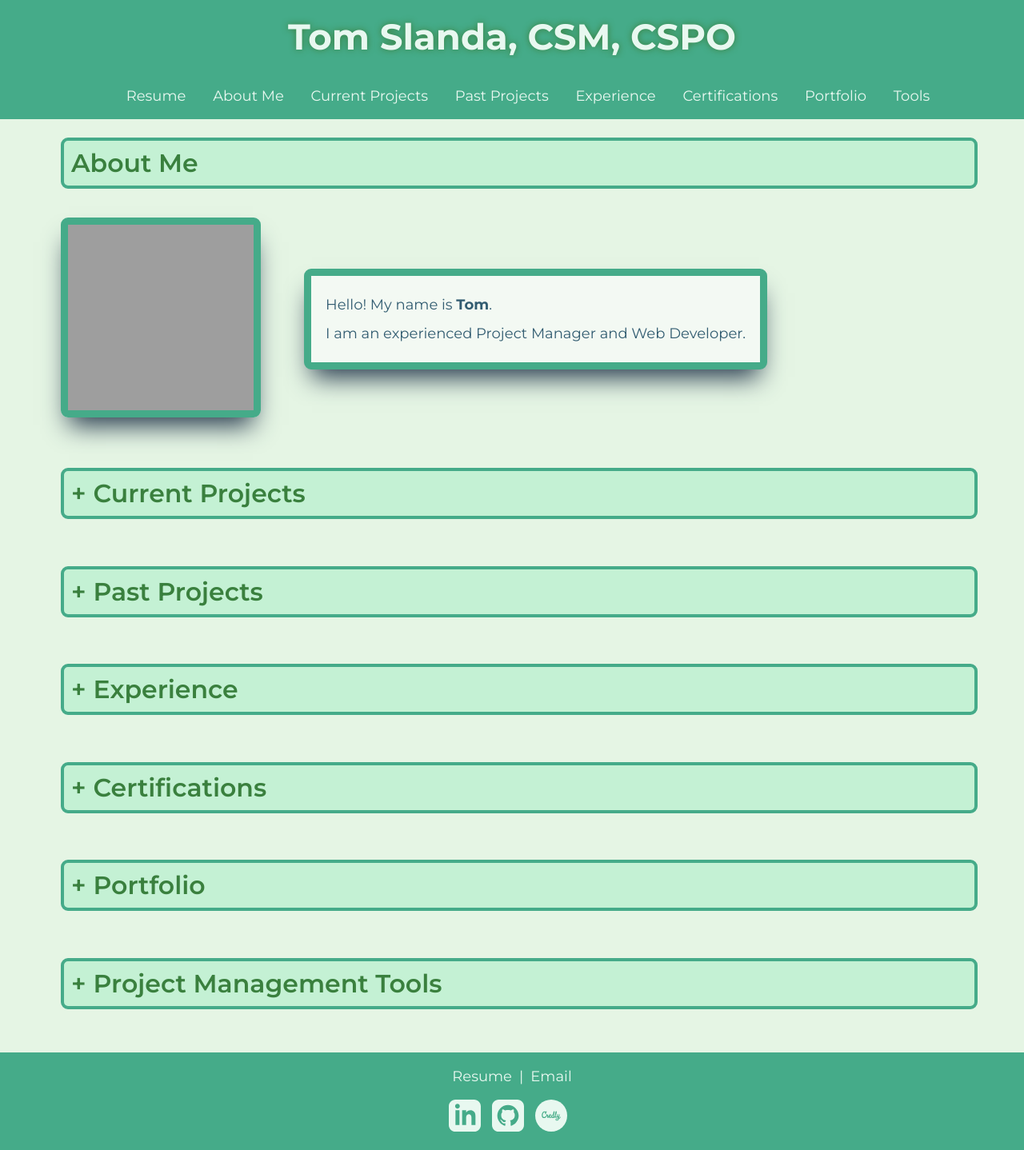
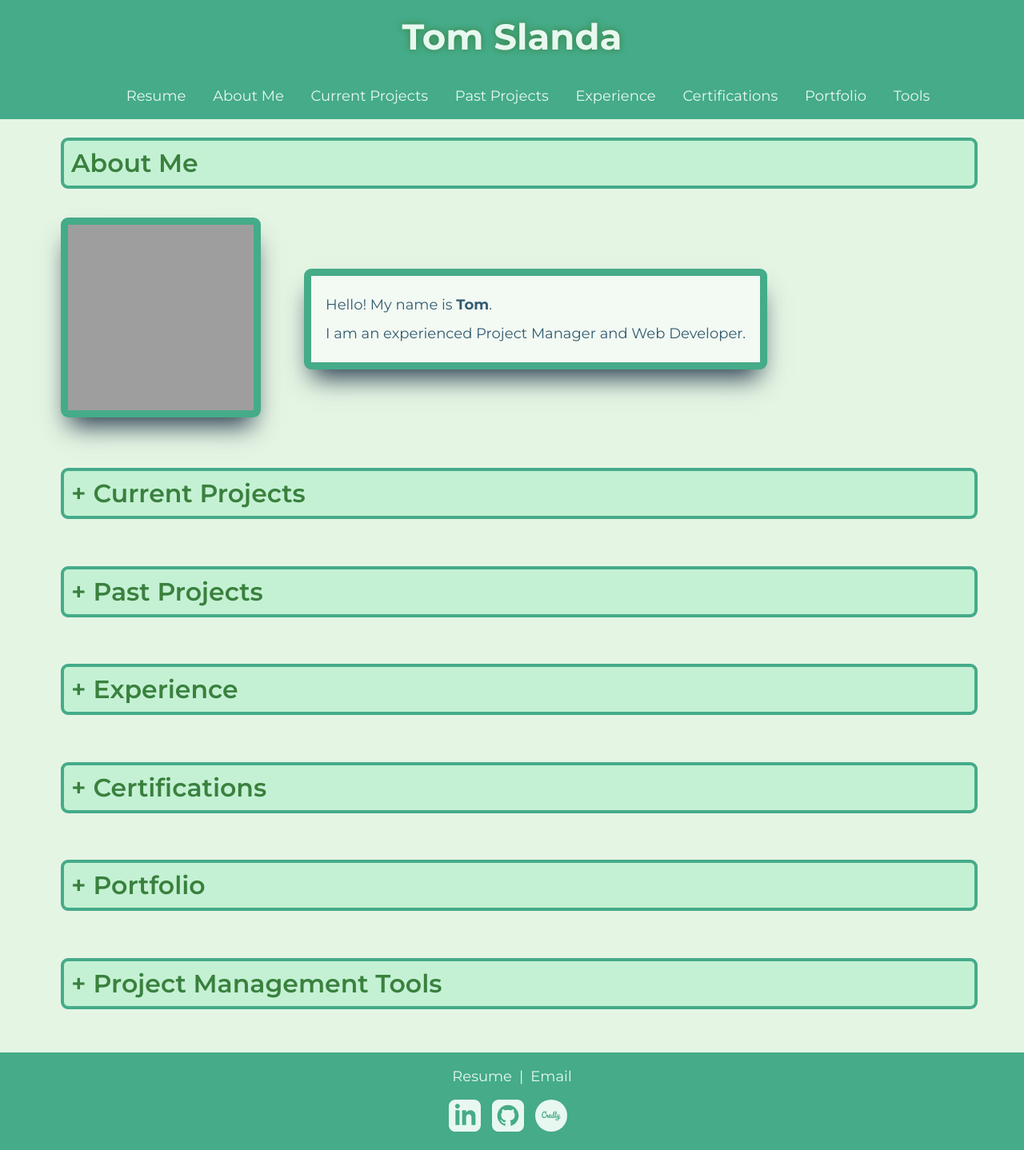
Before and after one commit to slandath/slandath.github.io, a Jekyll site: the page built from index.html, in a window 1280 px wide. Shown: the whole page at 80% size. Built offline with Jekyll 4.4.1, drawn with Linux system fonts in a browser that asks for light colours; grey boxes are pictures that could not be loaded.

Commit message:
Remove titles from hero banner

```diff
--- a/_includes/hero.html
+++ b/_includes/hero.html
@@ -1,5 +1,5 @@
 <div class="hero-banner">
-    <h1>Tom Slanda, CSM, CSPO</h1>
+    <h1>Tom Slanda</h1>
     <nav>
         <ul class="navbar">
             <li><a href="/resume">Resume</a></li>
```
